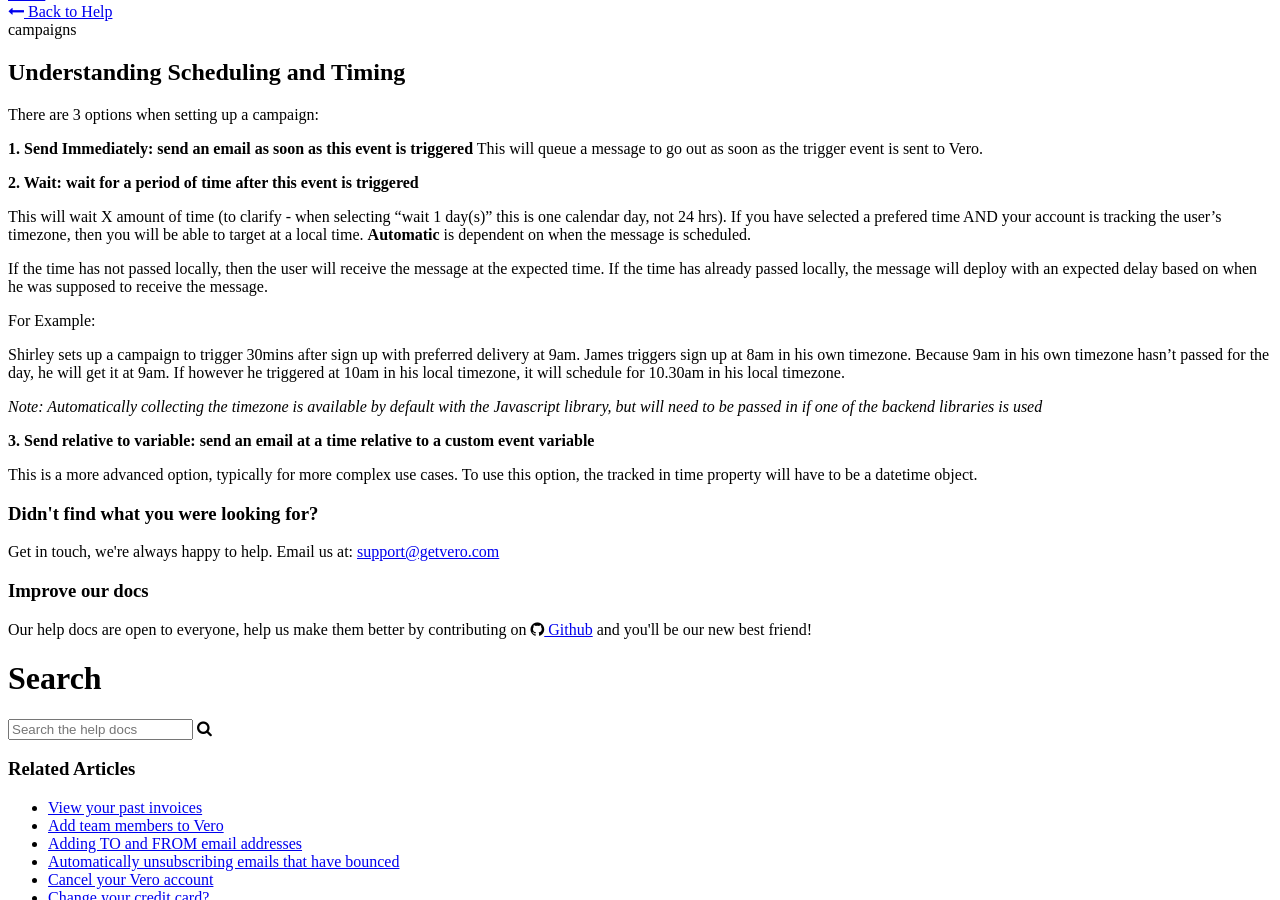
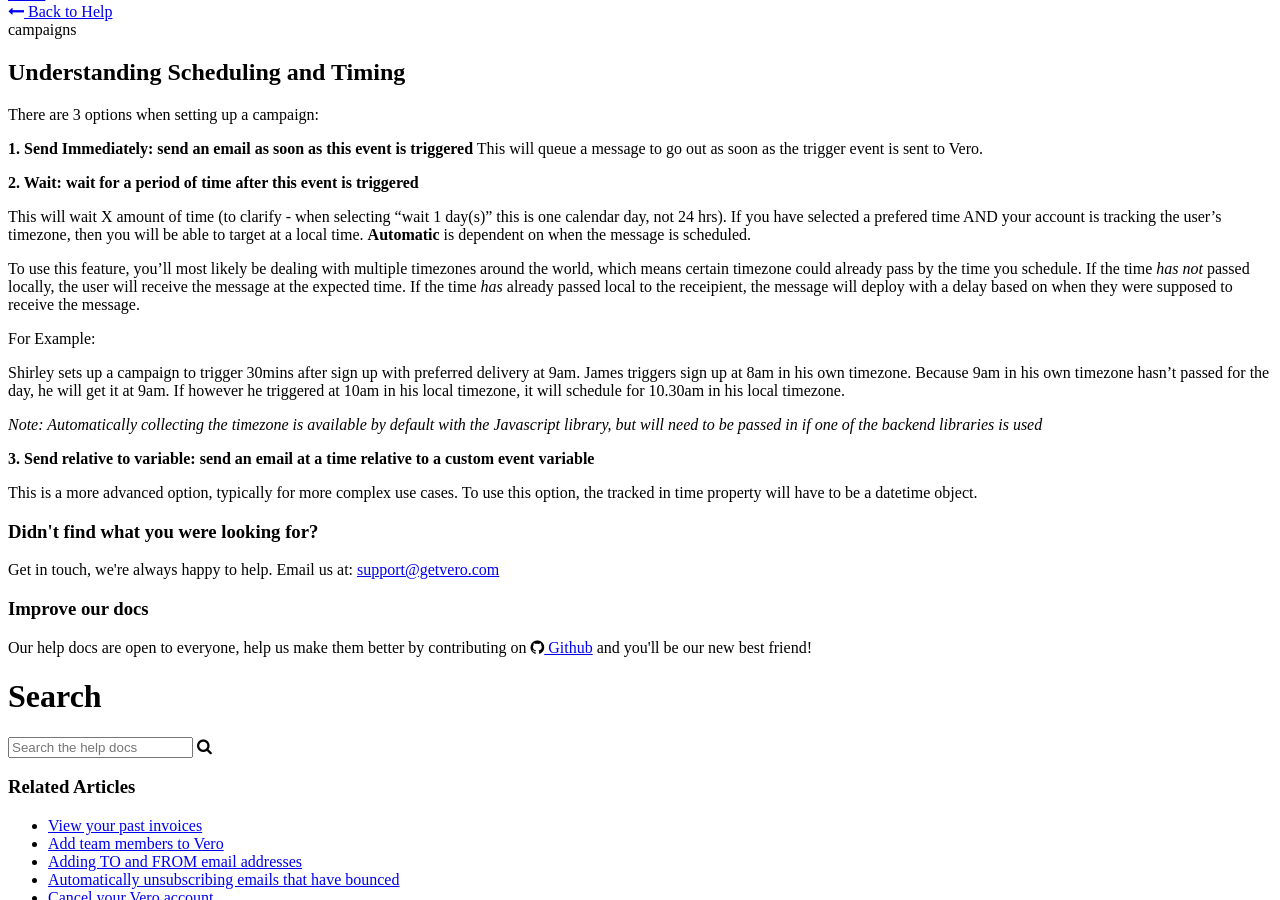
Before and after one commit to willegan/getvero.github.io, a Jekyll site: the page built from _articles/scheduling-timing.md, in a window 1280 px wide and 900 px high, scrolled down 447 px. Built offline with Jekyll 4.4.1, drawn with Linux system fonts in a browser that asks for light colours; nearby versions of some CDN libraries; a script that is not in the unit is left out; comment, search, counter and statistics services are not loaded.

Commit message:
additional clarifications for shceduling-timing.md and what-is-a-behavioral-campaign.md

```diff
--- a/_articles/scheduling-timing.md
+++ b/_articles/scheduling-timing.md
@@ -15,7 +15,7 @@
 
 This will wait X amount of time (to clarify - when selecting "wait 1 day(s)" this is one calendar day, not 24 hrs). If you have selected a prefered time AND your account is tracking the user's timezone, then you will be able to target at a local time. **Automatic** is dependent on when the message is scheduled.
 
-If the time has not passed locally, then the user will receive the message at the expected time. If the time has already passed locally, the message will deploy with an expected delay based on when he was supposed to receive the message.
+To use this feature, you'll most likely be dealing with multiple timezones around the world, which means certain timezone could already pass by the time you schedule. If the time *has not* passed locally, the user will receive the message at the expected time. If the time *has* already passed local to the receipient, the message will deploy with a delay based on when they were supposed to receive the message.
 
 For Example:
 
```
Also changed, not shown: 2 other files.
